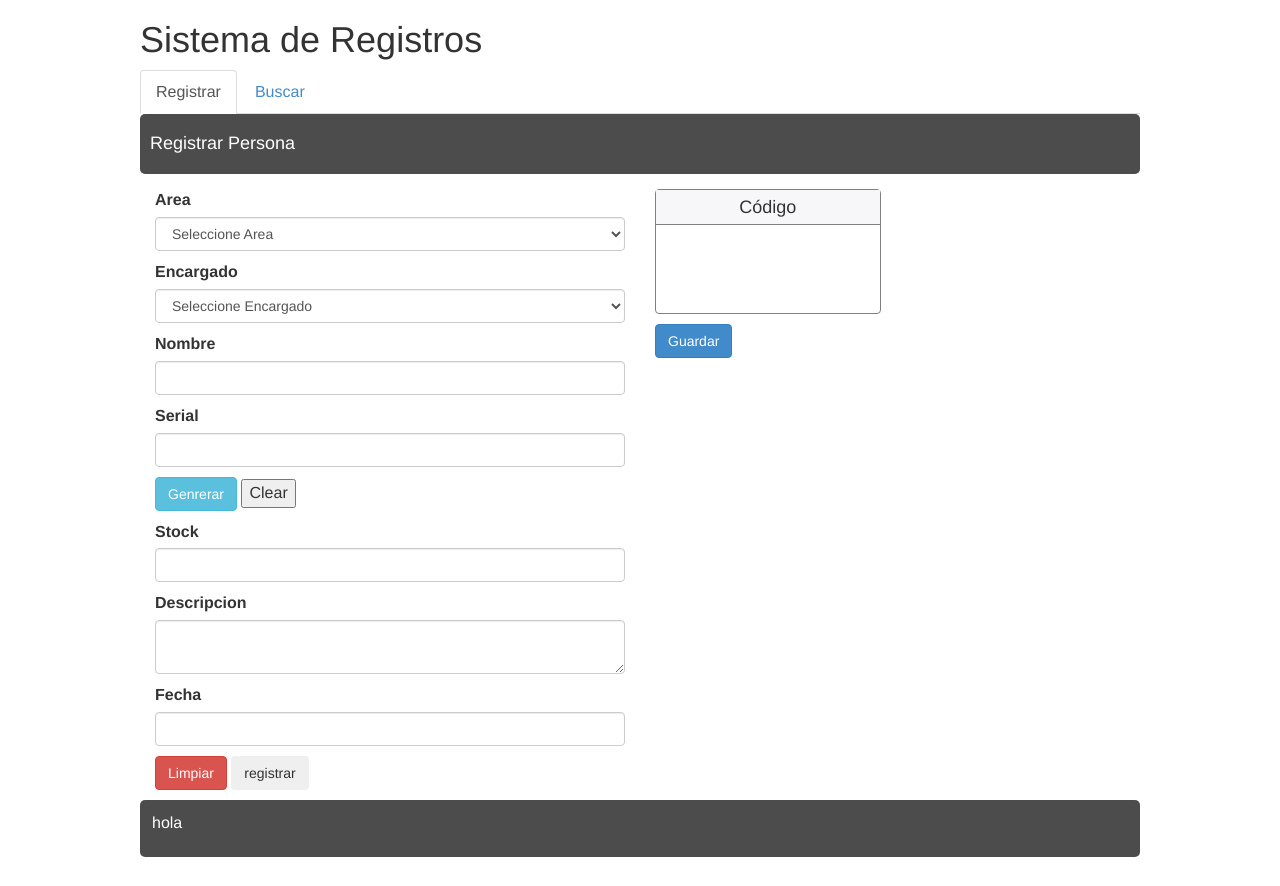
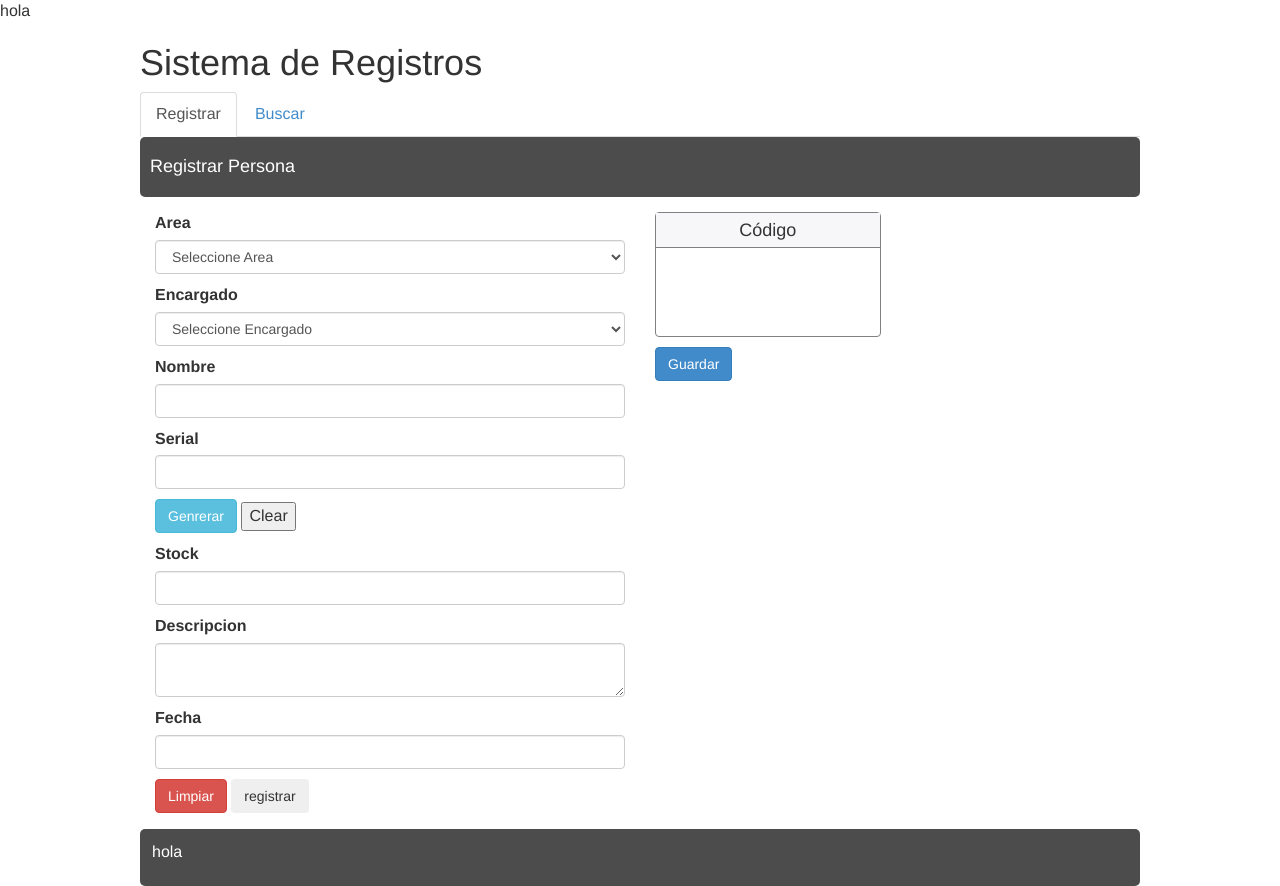
Before and after one commit to gburgost/taller-integral, a PHP site: page / in a window 1280 px wide. Before the commit the page ends 857 px from the top, so only its background shows below. Run offline with PHP 8.4, Linux system fonts and the light colour scheme; some libraries are stand-ins or nearby versions.

```diff
--- a/index.php
+++ b/index.php
@@ -1,3 +1,4 @@
+hola
 <!DOCTYPE html>
 <html lang="es">
 <head>
```
